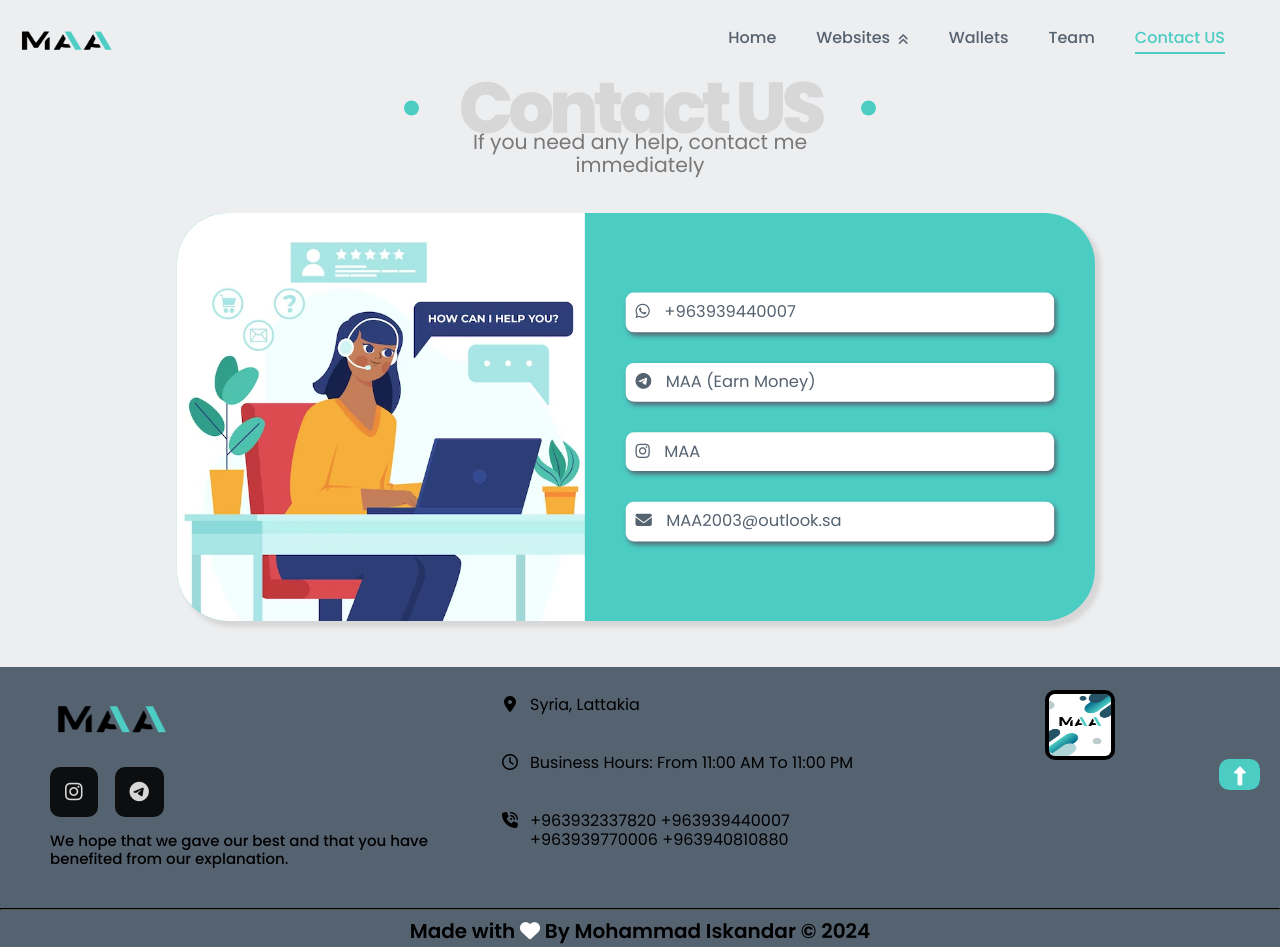
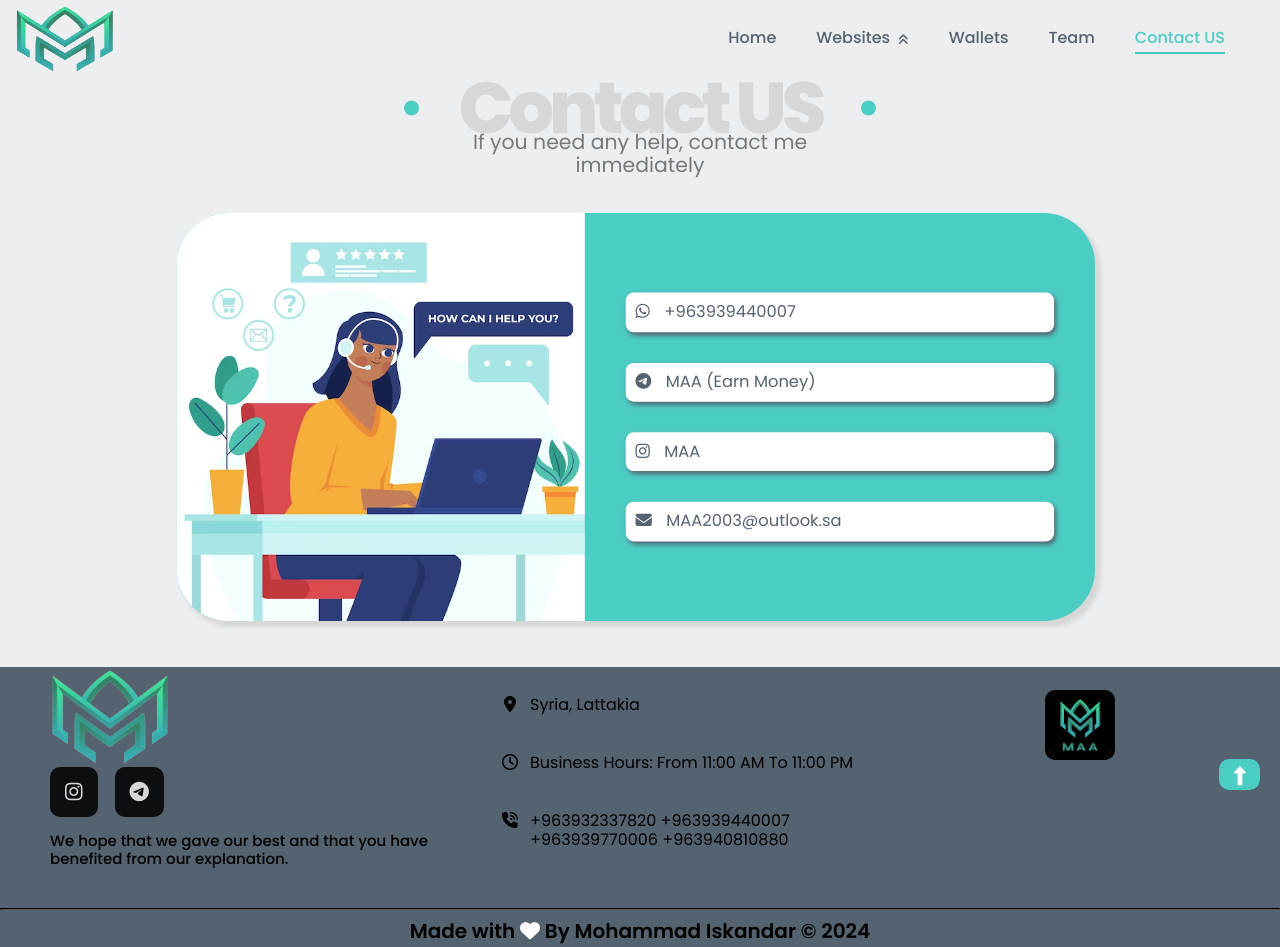
Before and after one commit to Mohammad-Iskandar/MAA, a plain HTML site: page contactus.html in a window 1280 px wide. Drawn offline with Linux system fonts and the light colour scheme.

Commit message:
Update contactus.html

```diff
--- a/contactus.html
+++ b/contactus.html
@@ -22,7 +22,7 @@
 </head>
 <body>
     <header class="container" id="head">
-        <div class="logo"><img src="images/MAA LOGO.png" alt="" width="100px" height="70px"></div>
+        <div class="logo"><img src="images/MAA_new_logo_2.png" alt="" width="100px" height="70px"></div>
         <nav>
                 <ul>
                     <li><a href="index.html">Home</a></li>
@@ -89,7 +89,7 @@
 <footer>
     <div class=" foot container">
         <div class="mma-info">
-            <img src="images/MAA LOGO.png" alt="" width="64px" height="64px">
+            <img src="images/MAA_new_logo_2.png" alt="" width="64px" height="64px">
             <div class="icons">
                 <a href="https://www.instagram.com/earnmoneywithmaa/?utm_source=ig_web_button_share_sheet&igshid=OGQ5ZDc2ODk2ZA==">
                     <i class="fa-brands fa-instagram instagram"></i>
@@ -123,7 +123,7 @@
         </div>
         <div class="img">
             <a href="https://t.me/MAA2952">
-                <img src="images/MAA.png" alt="Pic for MAA chanel">
+                <img src="images/maa_channel_logo.jpg" alt="Pic for MAA chanel">
                 </a>
 
         </div>
```
